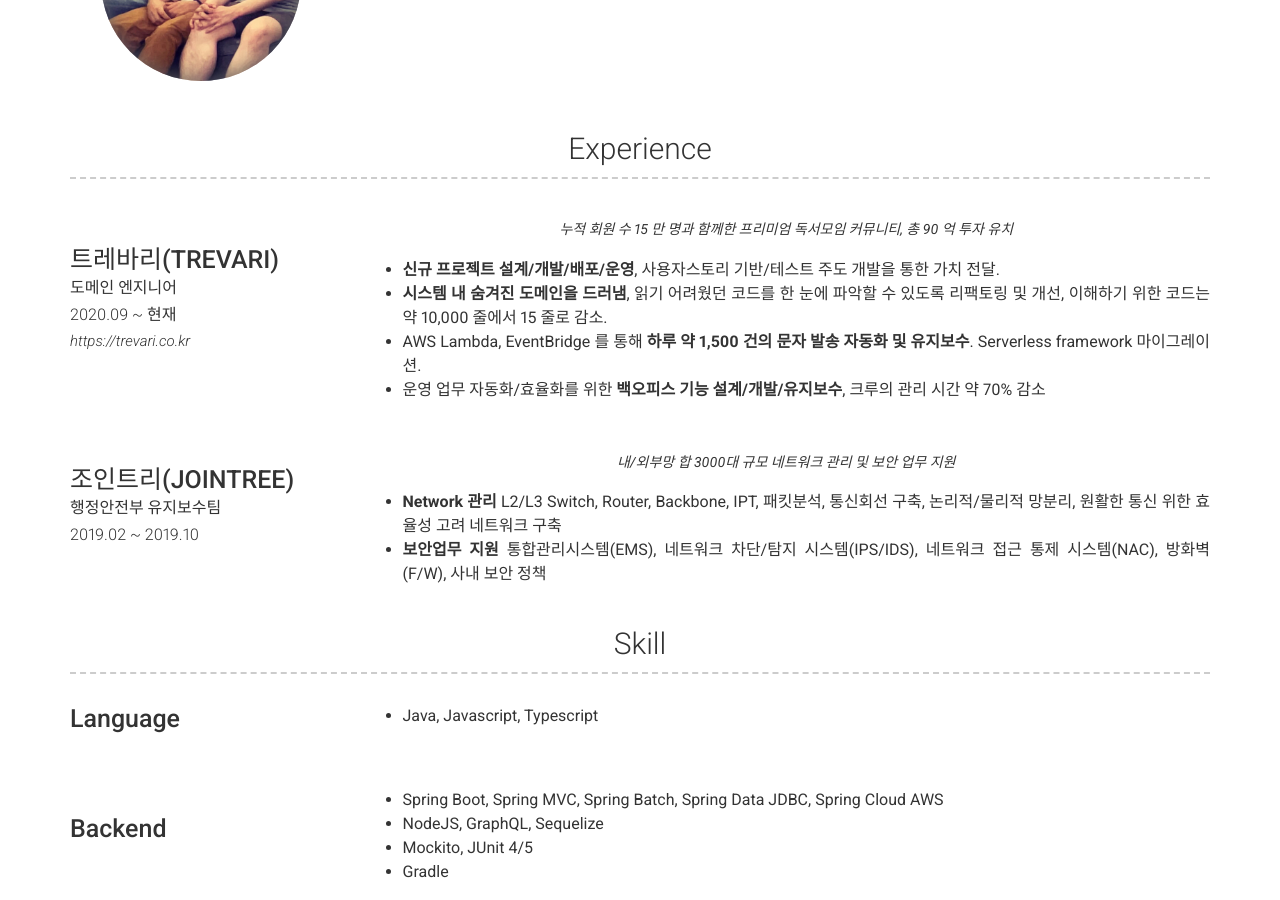
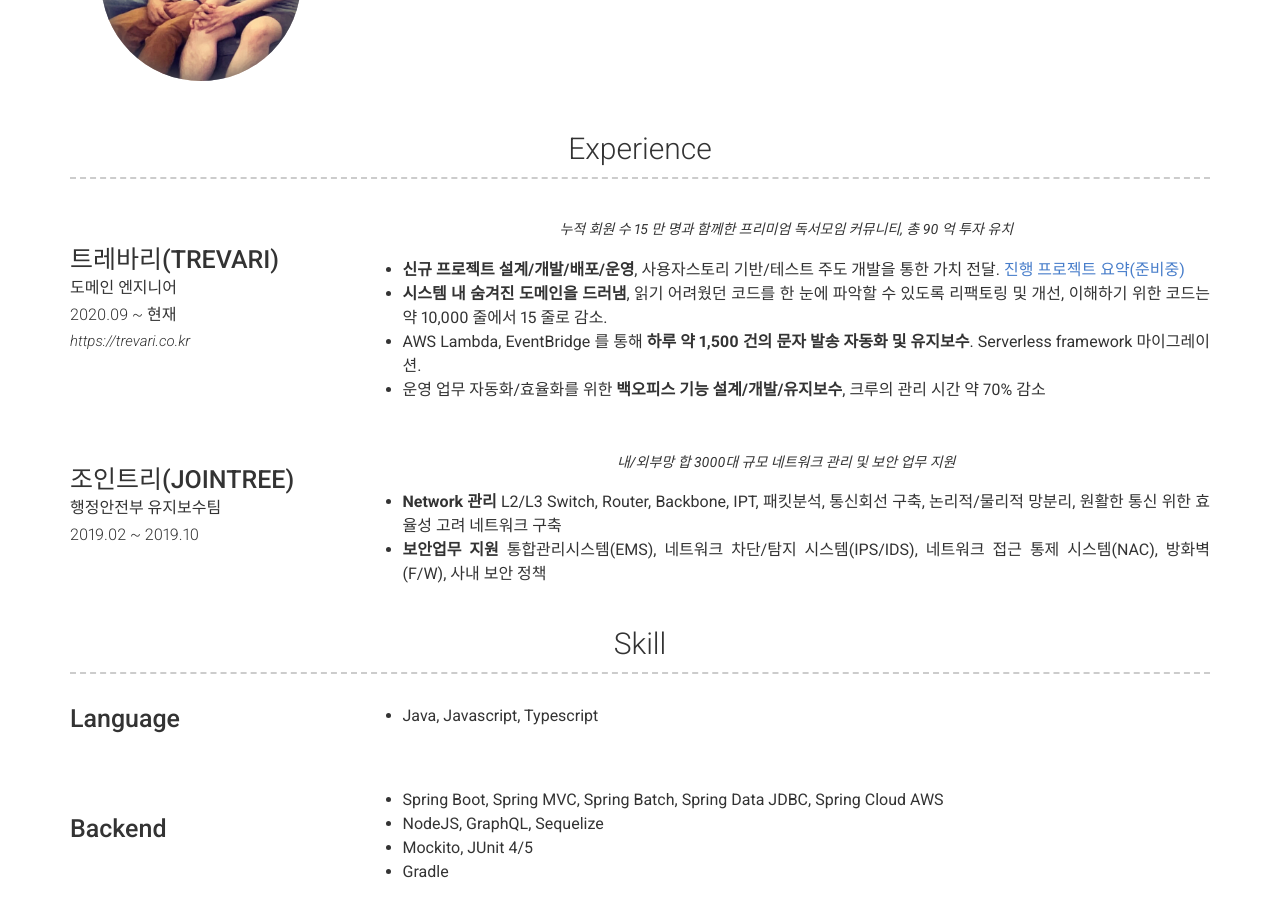
Before and after one commit to currenjin/resume, a Jekyll site: the page built from index.md, in a window 1280 px wide and 900 px high, scrolled down 475 px. Built offline with Jekyll 4.4.1, drawn with Linux system fonts in a browser that asks for light colours; nearby versions of some CDN libraries.

Commit message:
update: trevari description

```diff
--- a/_config.yml
+++ b/_config.yml
@@ -69,7 +69,7 @@ content:
         quote: >
           누적 회원 수 15 만 명과 함께한 프리미엄 독서모임 커뮤니티, 총 90 억 투자 유치
         description: |
-          - **신규 프로젝트 설계/개발/배포/운영**, 사용자스토리 기반/테스트 주도 개발을 통한 가치 전달.
+          - **신규 프로젝트 설계/개발/배포/운영**, 사용자스토리 기반/테스트 주도 개발을 통한 가치 전달. [진행 프로젝트 요약(준비중)](https://www.notion.so/currenjin/984446f51fb34d9b9bb349c86ad7d1af)
           - **시스템 내 숨겨진 도메인을 드러냄**, 읽기 어려웠던 코드를 한 눈에 파악할 수 있도록 리팩토링 및 개선, 이해하기 위한 코드는 약 10,000 줄에서 15 줄로 감소.
           - AWS Lambda, EventBridge 를 통해 **하루 약 1,500 건의 문자 발송 자동화 및 유지보수**. Serverless framework 마이그레이션.
           - 운영 업무 자동화/효율화를 위한 **백오피스 기능 설계/개발/유지보수**, 크루의 관리 시간 약 70% 감소
```
